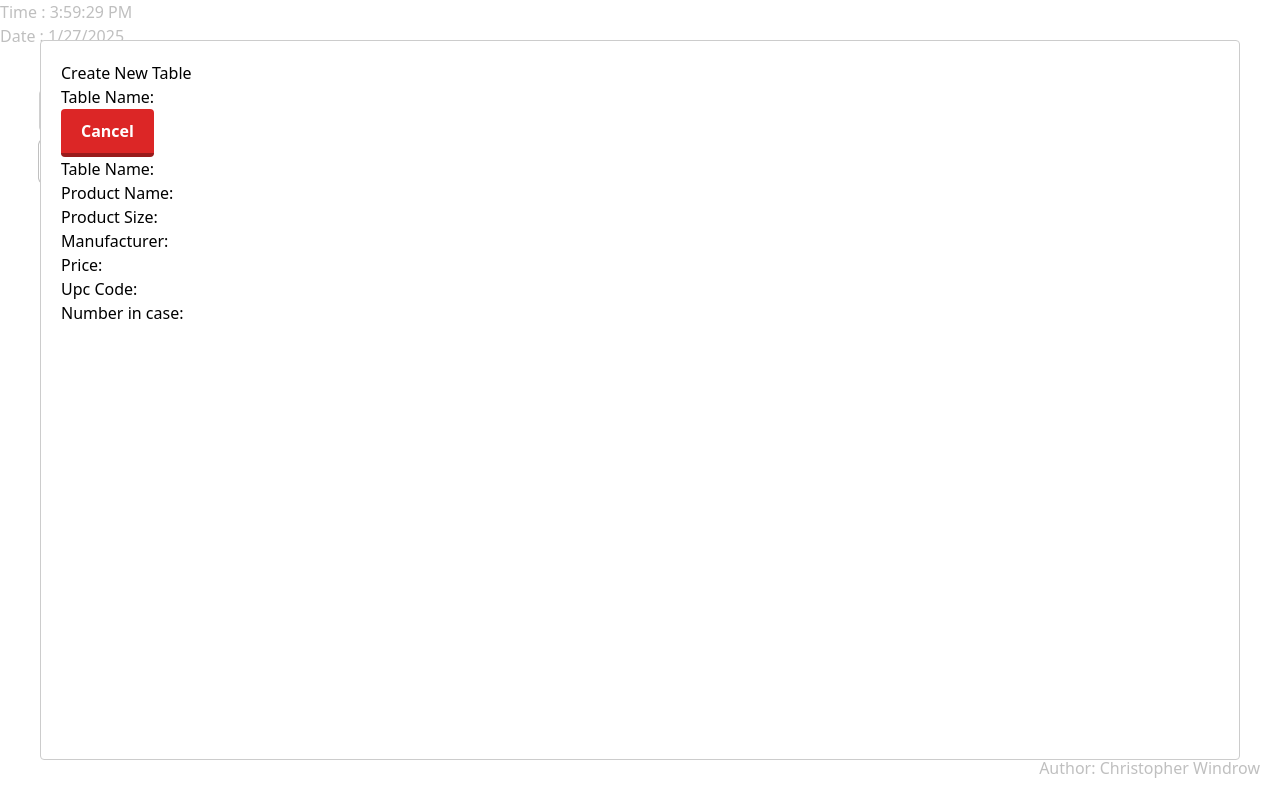
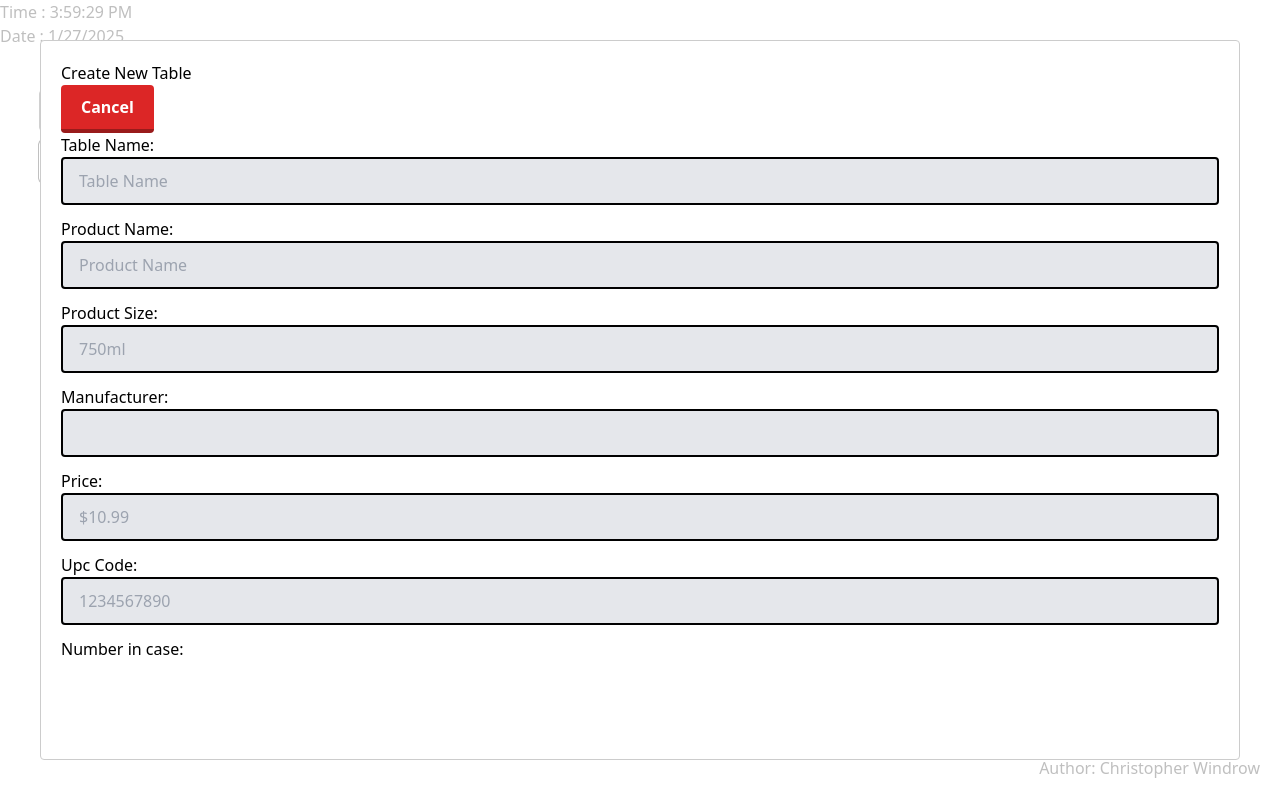
Before and after one commit to cwindrow007/RSPFStack, a React (Create React App) app in the folder frontend/: page /Products in a window 1280 px wide. Both pictures are taken after a click on the button "Create Table". Built offline with nearby package versions, Linux system fonts and the light colour scheme.

Commit message:
Form boxes for EntryForm Styling
Added styles to forms for the NewEntryForm. Needs to be centered

```diff
--- a/frontend/src/Components/Modals/CreateTableModal.tsx
+++ b/frontend/src/Components/Modals/CreateTableModal.tsx
@@ -46,18 +46,15 @@ return(
             px-5 border-b-4 border-green-800 hover:border-green-500 rounded" onClick={() => setModalIsOpen(true)}> Create Table</button>
         <Modal isOpen={modalIsOpen} onCloseReques={() => setModalIsOpen(false)}>
             <h3>Create New Table</h3>
+
             <div>
-                <label> Table Name: </label>
-                <input type = "text"
-                       value={tableName}
-                       onChange={(e) => setTableName(e.target.value)}
-                       />
+
+            { /*Section For UserPermissions such as Admin User*/}
+
             </div>
 
-            <div>
-            { /*Section For UserPermissions such as Admin User*/}
-            </div>
             {/* Table Creation Button */}
+
             <button  className="bg-red-600 hover:bg-red-400 text-white font-bold py-2.5
             px-5 border-b-4 border-red-800 hover:border-red-500 rounded" onClick = {() => setModalIsOpen(false)}> Cancel</button>
             <NewEntryForm/>
--- a/frontend/src/Components/Modals/NewEntryForm.tsx
+++ b/frontend/src/Components/Modals/NewEntryForm.tsx
@@ -37,6 +37,8 @@ const NewEntryForm: React.FC = () => {
             <div>
                 <label>Table Name: </label>
                 <input
+                    className="appearance-none block w-full bg-gray-200 text-gray-700 border-2 border-black rounded py-3 px-4 mb-3 leading-tight focus:outline-blue-500 focus:bg-white"
+                    placeholder="Table Name"
                     type = "text"
                     value = {tableName}
                     onChange={(e) => setTableName(e.target.value)}
@@ -45,6 +47,8 @@ const NewEntryForm: React.FC = () => {
             <div>
                 <label>Product Name: </label>
                 <input
+                    className="appearance-none block w-full bg-gray-200 text-gray-700 border-2 border-black rounded py-3 px-4 mb-3 leading-tight focus:outline-blue-500 focus:bg-white"
+                    placeholder= "Product Name"
                     type = "text"
                     value = {productName}
                     onChange={(e) => setProductName(e.target.value)}
@@ -53,14 +57,18 @@ const NewEntryForm: React.FC = () => {
             <div>
                 <label>Product Size: </label>
                 <input
-                type = "text"
-                value = {productSize}
-                onChange = {(e) => setProductSize(e.target.value)}
+                    className="appearance-none block w-full bg-gray-200 text-gray-700 border-2 border-black rounded py-3 px-4 mb-3 leading-tight focus:outline-blue-500 focus:bg-white"
+                    placeholder="750ml"
+                    type = "text"
+                    value = {productSize}
+                    onChange = {(e) => setProductSize(e.target.value)}
                     />
             </div>
             <div>
                 <label>Manufacturer: </label>
                 <input
+                    className="appearance-none block w-full bg-gray-200 text-gray-700 border-2 border-black rounded py-3 px-4 mb-3 leading-tight focus:outline-blue-500 focus:bg-white"
+
                     type ="text"
                     value = {manufacturer}
                     onChange={(e) => setManufacturer(e.target.value)}
@@ -69,6 +77,8 @@ const NewEntryForm: React.FC = () => {
             <div>
                 <label>Price: </label>
                 <input
+                    className="appearance-none block w-full bg-gray-200 text-gray-700 border-2 border-black rounded py-3 px-4 mb-3 leading-tight focus:outline-blue-500 focus:bg-white"
+                    placeholder="$10.99"
                     type = "text"
                     value = {price}
                     onChange = {(e) => setPrice(e.target.value)}
@@ -77,6 +87,8 @@ const NewEntryForm: React.FC = () => {
             <div>
                 <label>Upc Code: </label>
                 <input
+                    className="appearance-none block w-full bg-gray-200 text-gray-700 border-2 border-black rounded py-3 px-4 mb-3 leading-tight focus:outline-blue-500 focus:bg-white"
+                    placeholder="1234567890"
                     type = "text"
                     value = {upcCode}
                     onChange = {(e) => setUpcCode(e.target.value)}
@@ -85,6 +97,7 @@ const NewEntryForm: React.FC = () => {
             <div>
                 <label>Number in case: </label>
                 <input
+
                     type="text"
                     value = {numberInCase}
                     onChange={(e) => setNumberInCase(e.target.value)}
```
